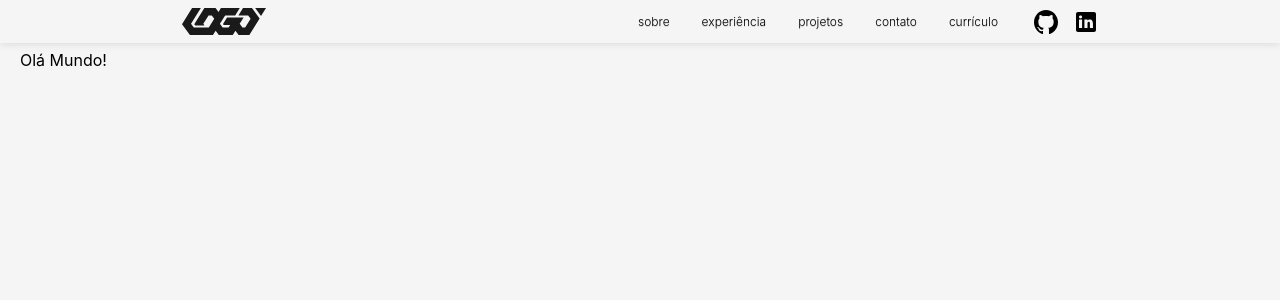
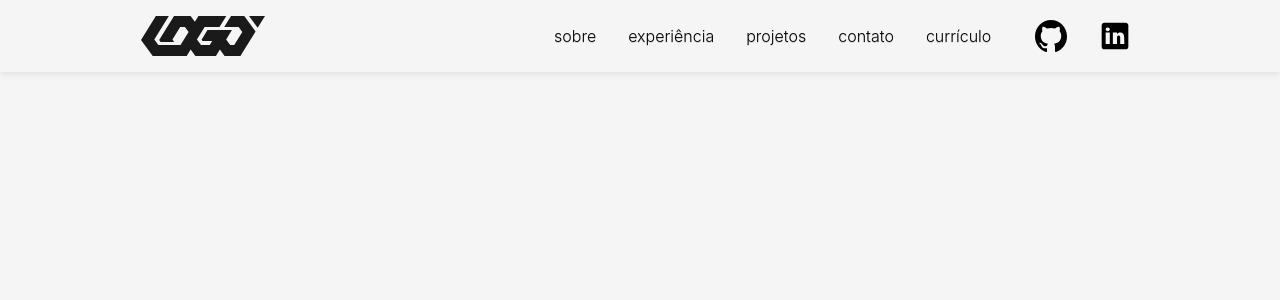
Before and after one commit to vToshio/portfolio-v2, a Vue app: page / in a window 1280 px wide. Shown: the top 300 px of the page. Built offline with nearby package versions, Linux system fonts and the light colour scheme.

Commit message:
fix: ajustar tamanho das fontes para zoom 100%

```diff
--- a/src/components/reactive/MenuButton.vue
+++ b/src/components/reactive/MenuButton.vue
@@ -14,8 +14,8 @@ const clicked = ref(false)
     </button>
 
     <template v-if="clicked">
-        <div class="fixed top-12 right-2 rounded-md bg-neutral-100 shadow-md shadow-neutral-300">
-            <ul class="flex flex-col justify-center text-xs">
+        <div class="fixed top-15 right-2 rounded-md bg-neutral-100 shadow-xl shadow-neutral-300">
+            <ul class="flex flex-col justify-center text-base">
                 <li class="menu-item-top">
                     sobre
                 </li>
--- a/src/components/shared/AppNavbar.vue
+++ b/src/components/shared/AppNavbar.vue
@@ -14,10 +14,10 @@ const isMobile = computed(() => width.value < 768);
 <template>
     <header class="fixed top-0 z-100 w-full bg-neutral-100 shadow-md shadow-neutral-200">
         <nav class="flex mx-auto justify-between md:justify-around items-stretch">
-            <img class="w-25 py-2 px-4 md:px-2" :src="logo" alt="Logo Vinícius Toshio">
+            <img class="w-35 py-4 px-4 md:px-2" :src="logo" alt="Logo Vinícius Toshio">
 
             <div v-if="!isMobile" class="flex items-stretch gap-3">
-                <ul class="flex items-stretch text-xs font-light text-shadow-2xs">
+                <ul class="flex items-stretch text-base font-light text-shadow-2xs">
                     <li class="navbar-item">
                         sobre
                     </li>
@@ -36,13 +36,13 @@ const isMobile = computed(() => width.value < 768);
                 </ul>
 
                 <div class="flex items-stretch">
-                    <a class="flex items-center px-2 transition-colors duration-300 hover:bg-neutral-200 hover:cursor-pointer"
+                    <a class="navbar-item"
                        href="https://github.com/vToshio" rel="noopener noreferrer" target="_blank">
-                        <img class="w-6" :src="gh_icon" alt="Meu Github">
+                        <img class="w-8" :src="gh_icon" alt="Meu Github">
                     </a>
-                    <a class="flex items-center px-2 transition-colors duration-300  hover:bg-neutral-200 hover:cursor-pointer"
+                    <a class="navbar-item"
                        href="https://www.linkedin.com/in/vtoshio" rel="noopener noreferrer" target="_blank">
-                        <img class="w-6" :src="linkedin_icon" alt="Meu LinkedIn">
+                        <img class="w-8" :src="linkedin_icon" alt="Meu LinkedIn">
                     </a>
                 </div>
             </div>
```
